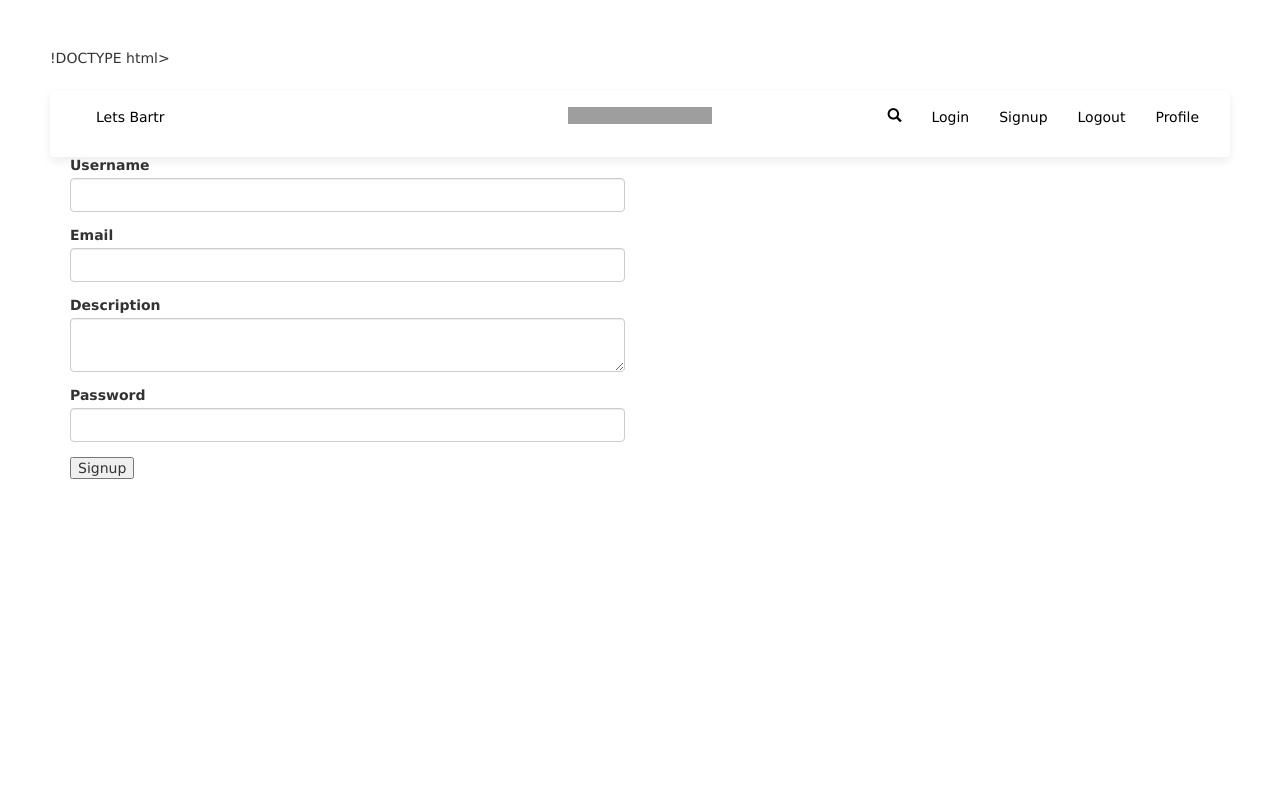
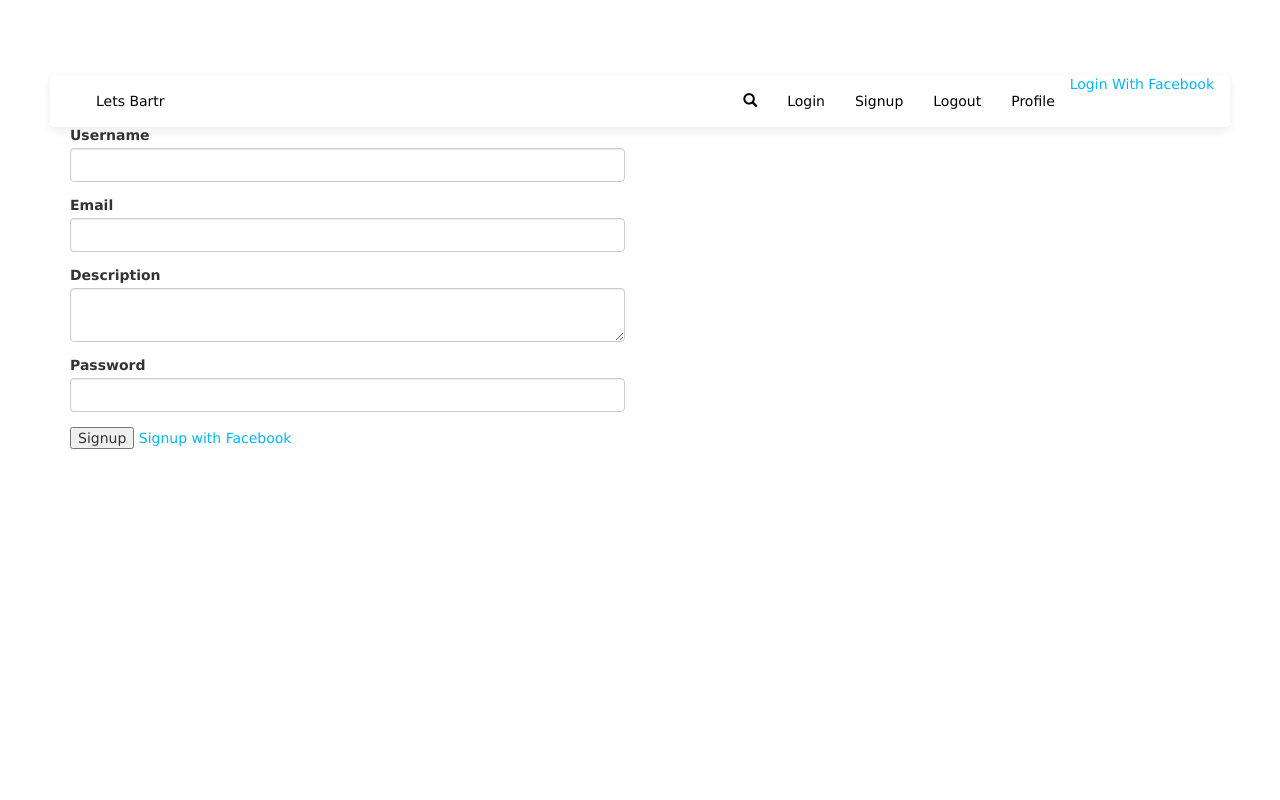
Before and after one commit to javijiujitsu/Bartr, a Node server app: page /signup in a window 1280 px wide. Run offline with Node 20, Linux system fonts and the light colour scheme; some libraries are stand-ins or nearby versions; some web fonts are replaced; grey boxes are pictures that could not be loaded.

Commit message:
Added Facebook Authentication

```diff
--- a/app.js
+++ b/app.js
@@ -14,6 +14,7 @@ const User          = require('./models/user');
 const Excahnge      = require('./models/exchange');
 const Review        = require('./models/review');
 const passport      = require('passport');
+const FbStrategy = require('passport-facebook').Strategy;
 
 mongoose.connect('mongodb://localhost/bartr');
 
@@ -55,6 +56,35 @@ passport.deserializeUser((id, cb) => {
     cb(null, user);
   });
 });
+
+//Facebook Login OAuth
+passport.use(new FbStrategy({
+  clientID: "181773632383620",
+  clientSecret: "4a053f2b160f933e727ba72539c770e4",
+  callbackURL: "/auth/facebook/callback"
+}, (accessToken, refreshToken, profile, done) => {
+  User.findOne({ facebookID: profile.id }, (err, user) => {
+    if (err) {
+      return done(err);
+    }
+    if (user) {
+      return done(null, user);
+    }
+
+    const newUser = new User({
+      facebookID: profile.id
+    });
+
+    newUser.save((err) => {
+      if (err) {
+        return done(err);
+      }
+      done(null, newUser);
+    });
+  });
+
+}));
+
 
 // Signing Up
 passport.use('local-signup', new LocalStrategy(
--- a/models/exchange.js
+++ b/models/exchange.js
@@ -3,8 +3,9 @@ const Schema   = mongoose.Schema;
 
 const exchangeSchema = new Schema({
 
-  exchangers: {
-  type: String  // Change this to Object ID Type
+  exchangersuserid: {
+  type: Schema.Types.ObjectId,
+   ref: "User" // Change this to Object ID Type
 },
   dateofexchange: {
   type: Date
--- a/package.json
+++ b/package.json
@@ -19,6 +19,7 @@
     "mongoose": "^4.8.7",
     "morgan": "~1.7.0",
     "passport": "^0.4.0",
+    "passport-facebook": "^2.1.1",
     "passport-local": "^1.0.0",
     "serve-favicon": "~2.3.2"
   }
--- a/routes/authentication.js
+++ b/routes/authentication.js
@@ -16,6 +16,14 @@ router.get('/signup', ensureLoggedOut(), (req, res) => {
     res.render('authentication/signup');
 });
 
+//Facebook routes
+router.get("/auth/facebook", passport.authenticate("facebook"));
+router.get("/auth/facebook/callback", passport.authenticate("facebook", {
+  successRedirect: "/",
+  failureRedirect: "/login"
+}));
+
+
 router.post('/signup', ensureLoggedOut(), passport.authenticate('local-signup', {
   successRedirect : '/',
   failureRedirect : '/signup'
--- a/views/authentication/login.ejs
+++ b/views/authentication/login.ejs
@@ -13,6 +13,7 @@
         </div>
 
         <button type="submit">Login</button>
+        <a href="/auth/facebook">Login with Facebook</a>
       </form>
     </div>
   </div>
--- a/views/authentication/signup.ejs
+++ b/views/authentication/signup.ejs
@@ -20,6 +20,7 @@
         </div>
 
         <button type="submit">Signup</button>
+        <a href="/auth/facebook">Signup with Facebook</a>
       </form>
     </div>
   </div>
--- a/views/layouts/main-layout.ejs
+++ b/views/layouts/main-layout.ejs
@@ -1,4 +1,4 @@
-!DOCTYPE html>
+<!DOCTYPE html>
 <html>
   <head>
     <meta charset="utf-8">
@@ -29,11 +29,11 @@
               <li><a href="/campaigns/new">Lets Bartr</a></li>
               <li class="nav-logo">
                 <a href="#" class="nav-logo-link">
-                  <img class="nav-logo-image" src="https://s3-eu-west-1.amazonaws.com/ih-materials/uploads/upload_8c904a3bee158b96cdaf0cad6900b4b2.png" alt="Kickstarter Logo">
                 </a>
               </li>
             </ul>
             <ul class="nav navbar-nav navbar-right">
+              <a href="/auth/facebook">Login With Facebook</a>
               <li>
                 <a href="#">
                   <span class="glyphicon glyphicon-search"></span>
@@ -46,7 +46,7 @@
                   <button class="btn btn-link btn-logout" type="submit">Logout</a>
                 </form>
               </li>
-              <li><a href="campaigns/new">Profile</a></li>
+              <li><a href="exchanges/new">Profile</a></li>
             </ul>
           </div>
         </div>
```
Also changed, not shown: models/user.js (+10 -4 lines).
